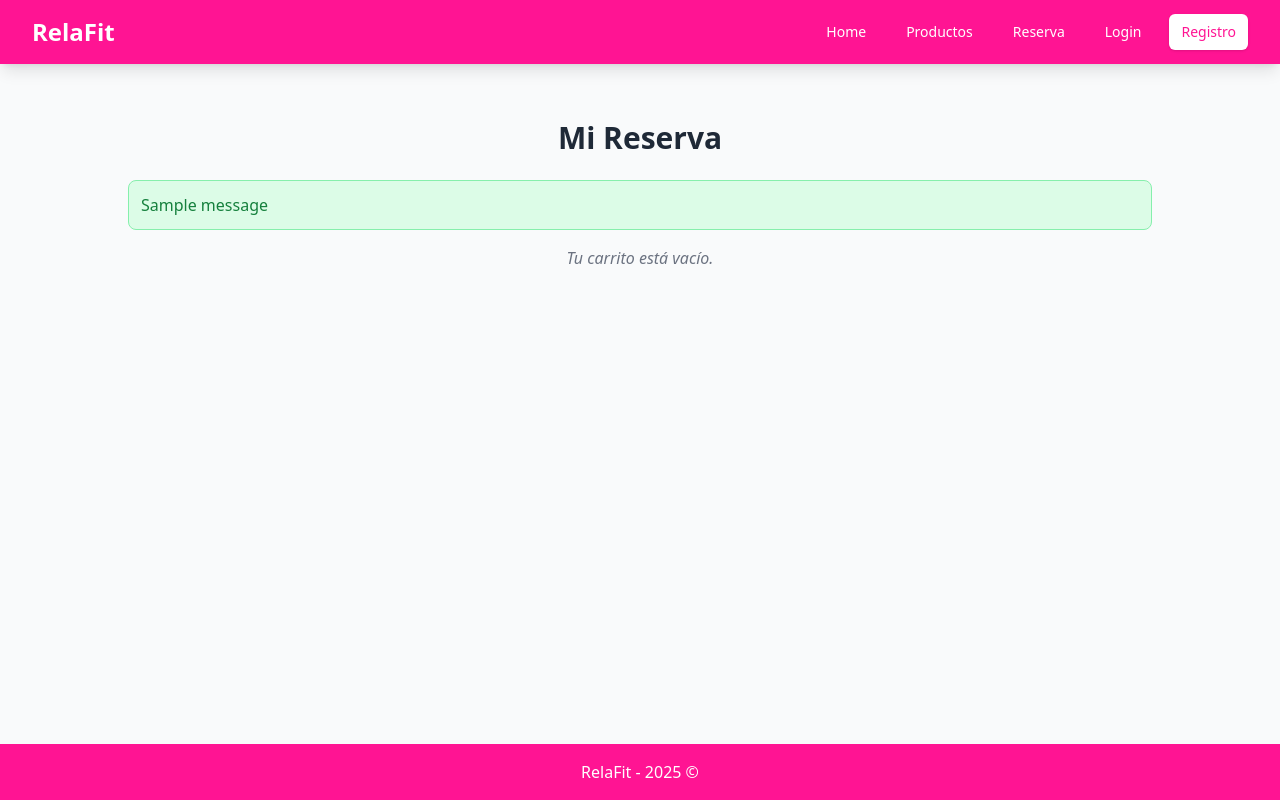
After one commit to MariaAcevedo11/RelaFit, a Django app: page /reserva/ in a window 1280 px wide. The commit adds this page. Run offline with Django 5.2, Linux system fonts and the light colour scheme; tables that the repository leaves empty hold one stand-in row (values such as "Sample post"); one stand-in notice (Sample message) is shown; some libraries are stand-ins or nearby versions.

Commit message:
Reservation funcitionality done

```diff
--- a/Sesion/templates/base.html
+++ b/Sesion/templates/base.html
@@ -57,9 +57,9 @@
                                 class="text-white hover:bg-pink-bright-dark px-3 py-2 rounded-md text-sm font-medium">
                                     Productos
                                 </a>
-                                <a href="{% url 'carrito' %}"
+                                <a href="{% url 'reserva' %}"
                                 class="text-white hover:bg-pink-bright-dark px-3 py-2 rounded-md text-sm font-medium">
-                                    Carrito
+                                    Reserva
                                 </a>
                                 <span class="text-white px-3 py-2 rounded-md text-sm font-medium">Hola, {{ request.session.usuario_nombre }}</span>
                                 <a href="{% url 'logout' %}"
@@ -77,9 +77,9 @@
                             class="text-white hover:bg-pink-bright-dark px-3 py-2 rounded-md text-sm font-medium">
                                 Productos
                             </a>
-                            <a href="{% url 'carrito' %}"
+                            <a href="{% url 'reserva' %}"
                             class="text-white hover:bg-pink-bright-dark px-3 py-2 rounded-md text-sm font-medium">
-                                Carrito
+                                Reserva
                             </a>
                             <a href="{% url 'login' %}"
                             class="text-white hover:bg-pink-bright-dark px-3 py-2 rounded-md text-sm font-medium">
@@ -118,7 +118,7 @@
                         <!-- CLIENTE -->
                         <a href="{% url 'home' %}" class="text-white block px-3 py-2 rounded-md text-base font-medium">Home</a>
                         <a href="{% url 'producto' %}" class="text-white block px-3 py-2 rounded-md text-base font-medium">Productos</a>
-                        <a href="{% url 'carrito' %}" class="text-white block px-3 py-2 rounded-md text-base font-medium">Carrito</a>
+                        <a href="{% url 'reserva' %}" class="text-white block px-3 py-2 rounded-md text-base font-medium">Reserva</a>
                         <span class="text-white block px-3 py-2 rounded-md text-base font-medium">Hola, {{ request.session.usuario_nombre }}</span>
                         <a href="{% url 'logout' %}" class="bg-white text-pink-bright block px-3 py-2 rounded-md text-base font-medium shadow">Cerrar sesión</a>
                     {% endif %}
@@ -126,7 +126,7 @@
                     <!-- VISITANTE -->
                     <a href="{% url 'home' %}" class="text-white block px-3 py-2 rounded-md text-base font-medium">Home</a>
                     <a href="{% url 'producto' %}" class="text-white block px-3 py-2 rounded-md text-base font-medium">Productos</a>
-                    <a href="{% url 'carrito' %}" class="text-white block px-3 py-2 rounded-md text-base font-medium">Carrito</a>
+                    <a href="{% url 'reserva' %}" class="text-white block px-3 py-2 rounded-md text-base font-medium">Reserva</a>
                     <a href="{% url 'login' %}" class="text-white block px-3 py-2 rounded-md text-base font-medium">Login</a>
                     <a href="{% url 'registro' %}" class="bg-white text-pink-bright block px-3 py-2 rounded-md text-base font-medium shadow">Registro</a>
                 {% endif %}
--- a/Sesion/templates/carrito.html
+++ /dev/null
@@ -1,6 +0,0 @@
-{% extends "base.html" %}
-
-{% block content %}
-
-<p>Code aquí de carrito :D</p>
-{% endblock %}
--- /dev/null
+++ b/Sesion/templates/reserva.html
@@ -0,0 +1,102 @@
+{% extends "base.html" %}
+{% load static %}
+
+{% block content %}
+<div class="max-w-5xl mx-auto py-8">
+
+    <h1 class="text-3xl font-bold text-gray-800 mb-6 text-center">Mi Reserva</h1>
+
+    {% if messages %}
+        {% for message in messages %}
+            <div class="p-3 mb-4 rounded-lg
+                        {% if message.tags == 'success' %} bg-green-100 text-green-700 border border-green-300
+                        {% elif message.tags == 'error' %} bg-red-100 text-red-700 border border-red-300
+                        {% else %} bg-gray-100 text-gray-700 border border-gray-300 {% endif %}">
+                {{ message }}
+            </div>
+        {% endfor %}
+    {% endif %}
+
+    {% if reserva %}
+        <!-- Productos -->
+        <div class="mb-8">
+            <h2 class="text-2xl font-semibold text-gray-700 mb-4">Productos</h2>
+            {% if reserva.productos.exists %}
+                <ul class="space-y-3">
+                    {% for p in reserva.productos.all %}
+                        <li class="flex justify-between items-center bg-white shadow p-4 rounded-xl">
+                            <div>
+                                <span class="font-medium">{{ p.nombreProducto }}</span>
+                                <span class="text-gray-500">(x{{ p.cantidadDeProducto }})</span>
+                                <p class="text-gray-600 text-sm">Tipo: {{ p.tipoProducto }}, Marca: {{ p.marcaProducto }}</p>
+                            </div>
+                            <div class="flex items-center space-x-4">
+                                <span class="font-semibold text-pink-bright">${{ p.precioDeProducto }}</span>
+                                <form method="post">
+                                    {% csrf_token %}
+                                    <input type="hidden" name="eliminar_producto_id" value="{{ p.idProducto }}">
+                                    <button type="submit" class="bg-red-500 hover:bg-red-600 text-white px-3 py-1 rounded-md text-sm">
+                                        Eliminar
+                                    </button>
+                                </form>
+                            </div>
+                        </li>
+                    {% endfor %}
+                </ul>
+            {% else %}
+                <p class="text-gray-500 italic">No has agregado productos.</p>
+            {% endif %}
+        </div>
+
+        <!-- Sesiones -->
+        <div class="mb-8">
+            <h2 class="text-2xl font-semibold text-gray-700 mb-4">Sesiones</h2>
+            {% if reserva.sesiones.exists %}
+                <ul class="space-y-3">
+                    {% for s in reserva.sesiones.all %}
+                        <li class="flex justify-between items-center bg-white shadow p-4 rounded-xl">
+                            <div>
+                                <span class="font-medium">{{ s.nombreSesion }}</span>
+                                <p class="text-gray-600 text-sm">Categoría: {{ s.categoriaSesion }}, Duración: {{ s.duracionSesion }} min, Hora: {{ s.horaSesion }}</p>
+                            </div>
+                            <div class="flex items-center space-x-4">
+                                <span class="font-semibold text-pink-bright">${{ s.precioSesion }}</span>
+                                <form method="post">
+                                    {% csrf_token %}
+                                    <input type="hidden" name="eliminar_sesion_id" value="{{ s.idSesion }}">
+                                    <button type="submit" class="bg-red-500 hover:bg-red-600 text-white px-3 py-1 rounded-md text-sm">
+                                        Eliminar
+                                    </button>
+                                </form>
+                            </div>
+                        </li>
+                    {% endfor %}
+                </ul>
+            {% else %}
+                <p class="text-gray-500 italic">No has agregado sesiones.</p>
+            {% endif %}
+        </div>
+
+        <!-- Total -->
+        <div class="text-right">
+            <p class="text-xl font-bold text-gray-800">
+                Total: <span class="text-pink-bright">${{ reserva.precioFinalReserva }}</span>
+            </p>
+        </div>
+
+        <!-- Botón confirmar -->
+        <div class="mt-6 text-center">
+            <form method="post">
+                {% csrf_token %}
+                <button type="submit" class="bg-pink-bright hover:bg-pink-bright-dark text-white px-6 py-3 rounded-xl shadow-md font-semibold transition">
+                    Confirmar Reserva
+                </button>
+            </form>
+        </div>
+
+    {% else %}
+        <p class="text-gray-500 text-center italic">Tu carrito está vacío.</p>
+    {% endif %}
+
+</div>
+{% endblock %}
--- a/Sesion/urls.py
+++ b/Sesion/urls.py
@@ -1,5 +1,5 @@
 from django.urls import path
-from .views import HomePageView, LoginPageView, RegistroPageView, ProductoPageView, LogoutPageView, CarritoPageView, SesionPageView, ProductoListView, ProductoCreateView, ProductoUpdateView, ProductoDeleteView, SesionListView, SesionCreateView, SesionUpdateView, SesionDeleteView
+from .views import HomePageView, LoginPageView, RegistroPageView, ProductoPageView, LogoutPageView, SesionPageView, ProductoListView, ProductoCreateView, ProductoUpdateView, ProductoDeleteView, SesionListView, SesionCreateView, SesionUpdateView, SesionDeleteView, ReservaPageView
 
 
 urlpatterns = [
@@ -8,7 +8,7 @@ urlpatterns = [
     path("registro/", RegistroPageView.as_view(), name = 'registro'),
     path("producto/", ProductoPageView.as_view() , name = 'producto'),
     path('logout/', LogoutPageView.as_view(), name='logout'),
-    path("carrito/", CarritoPageView.as_view(), name = 'carrito'),
+    path("reserva/", ReservaPageView.as_view(), name = 'reserva'),
     path("sesion/<int:sesion_id>/", SesionPageView.as_view(), name="detalleSesion"),
     path("panel/productos/", ProductoListView.as_view(), name="productos_list"),
     path("panel/productos/crear/", ProductoCreateView.as_view(), name="producto_form"),
--- a/Sesion/views.py
+++ b/Sesion/views.py
@@ -1,14 +1,11 @@
 from django.views import View
 from django.views.generic import TemplateView, ListView, CreateView, UpdateView, DeleteView
-from django.http import HttpResponseRedirect
-from .models import Usuario, Reseña, Sesion, Producto
+from .models import Usuario, Reseña, Sesion, Producto, Reserva
 from django.shortcuts import render, redirect, get_object_or_404
-from .models import Carrito, ItemCarrito, Producto
-from django.contrib.auth.decorators import login_required
-from .forms import ReseñaForm, ProductoForm, SesionForm
+from .models import Producto
+from .forms import ProductoForm, SesionForm
 from django.contrib import messages
 from django.db.models import Avg
-from .forms import ProductoForm, SesionForm
 from django.urls import reverse_lazy
 
 
@@ -63,7 +60,7 @@ class SesionPageView(View):
 
         return render(request, "sesion.html", {
             "sesion": sesion,
-            "promedio": promedio,  # 👈 pasamos al template
+            "promedio": promedio,
         })
 
     def post(self, request, sesion_id):
@@ -189,39 +186,67 @@ class ProductoPageView(TemplateView):
 
         return context
 
+class ReservaPageView(TemplateView):
+    template_name = "reserva.html"
+
+    def post(self, request, *args, **kwargs):
+        usuario_id = request.session.get("usuario_id")
+        if not usuario_id:
+            return redirect("login")
+
+        usuario = get_object_or_404(Usuario, idUsuario=usuario_id)
+        reserva, created = Reserva.objects.get_or_create(usuario=usuario, defaults={"precioFinalReserva": 0.0})
+
+        # Eliminar producto
+        eliminar_producto_id = request.POST.get("eliminar_producto_id")
+        if eliminar_producto_id:
+            producto = get_object_or_404(Producto, idProducto=eliminar_producto_id)
+            reserva.productos.remove(producto)
+            messages.error(request, f"{producto.nombreProducto} fue eliminado de tu reserva.")  # 🔴 mensaje rojo
+
+        # Eliminar sesión
+        eliminar_sesion_id = request.POST.get("eliminar_sesion_id")
+        if eliminar_sesion_id:
+            sesion = get_object_or_404(Sesion, idSesion=eliminar_sesion_id)
+            reserva.sesiones.remove(sesion)
+            messages.error(request, f"{sesion.nombreSesion} fue eliminada de tu reserva.")  # 🔴 mensaje rojo
+
+        # Agregar producto o sesión como antes...
+        producto_id = request.POST.get("producto_id")
+        if producto_id:
+            producto = get_object_or_404(Producto, idProducto=producto_id)
+            reserva.productos.add(producto)
+            messages.success(request, f"{producto.nombreProducto} agregado a tu reserva.")
+
+        sesion_id = request.POST.get("sesion_id")
+        if sesion_id:
+            sesion = get_object_or_404(Sesion, idSesion=sesion_id)
+            reserva.sesiones.add(sesion)
+            messages.success(request, f"{sesion.nombreSesion} agregada a tu reserva.")
+
+        # Recalcular total dinámicamente
+        total = sum([p.precioDeProducto for p in reserva.productos.all()]) + \
+                sum([s.precioSesion for s in reserva.sesiones.all()])
+        reserva.precioFinalReserva = total
+        reserva.save()
+
+        return redirect("reserva")
 
 
-## testing
-
-
-class CarritoPageView(TemplateView):
-
-    template_name = "carrito.html"
-
-
-    @login_required
-    def ver_carrito(request):
-        carrito, _ = Carrito.objects.get_or_create(usuario=request.user)
-        return render(request, "carrito.html", {"carrito": carrito})
-
-
-    @login_required
-    def agregar_al_carrito(request, producto_id):
-        carrito, _ = Carrito.objects.get_or_create(usuario=request.user)
-        producto = get_object_or_404(Producto, idProducto=producto_id)
-        item, creado = ItemCarrito.objects.get_or_create(carrito=carrito, producto=producto)
-        if not creado:
-            item.cantidad += 1
-            item.save()
-        return redirect("ver_carrito")
-
-
-    @login_required
-    def eliminar_del_carrito(request, item_id):
-        item = get_object_or_404(ItemCarrito, id=item_id, carrito__usuario=request.user)
-        item.delete()
-        return redirect("ver_carrito")
-
+    def get_context_data(self, **kwargs):
+        context = super().get_context_data(**kwargs)
+        usuario_id = self.request.session.get("usuario_id")
+        if usuario_id:
+            usuario = get_object_or_404(Usuario, idUsuario=usuario_id)
+            reserva = Reserva.objects.filter(usuario=usuario).first()
+            if reserva:
+                # Recalcular precioFinalReserva dinámicamente
+                total = sum([p.precioDeProducto for p in reserva.productos.all()]) + \
+                        sum([s.precioSesion for s in reserva.sesiones.all()])
+                reserva.precioFinalReserva = total
+                reserva.save()
+                context["reserva"] = reserva
+        return context
 
 
 
@@ -230,7 +255,7 @@ class AdminRequiredMixin:
     def dispatch(self, request, *args, **kwargs):
         usuario_id = request.session.get("usuario_id")
         if not usuario_id:
-            return redirect("login")  # 👈 tu login, no el de Django Admin
+            return redirect("login")
         usuario = Usuario.objects.get(pk=usuario_id)
         if usuario.tipoUsuario != "admin":
             return redirect("home")
```
Also changed, not shown: Sesion/models.py (+34 -45 lines), Sesion/templates/producto.html (+8 -4 lines), Sesion/templates/sesion.html (+10 -4 lines), Sesion/migrations/0016_remove_itemcarrito_carrito_and_more.py (added), db.sqlite3.
